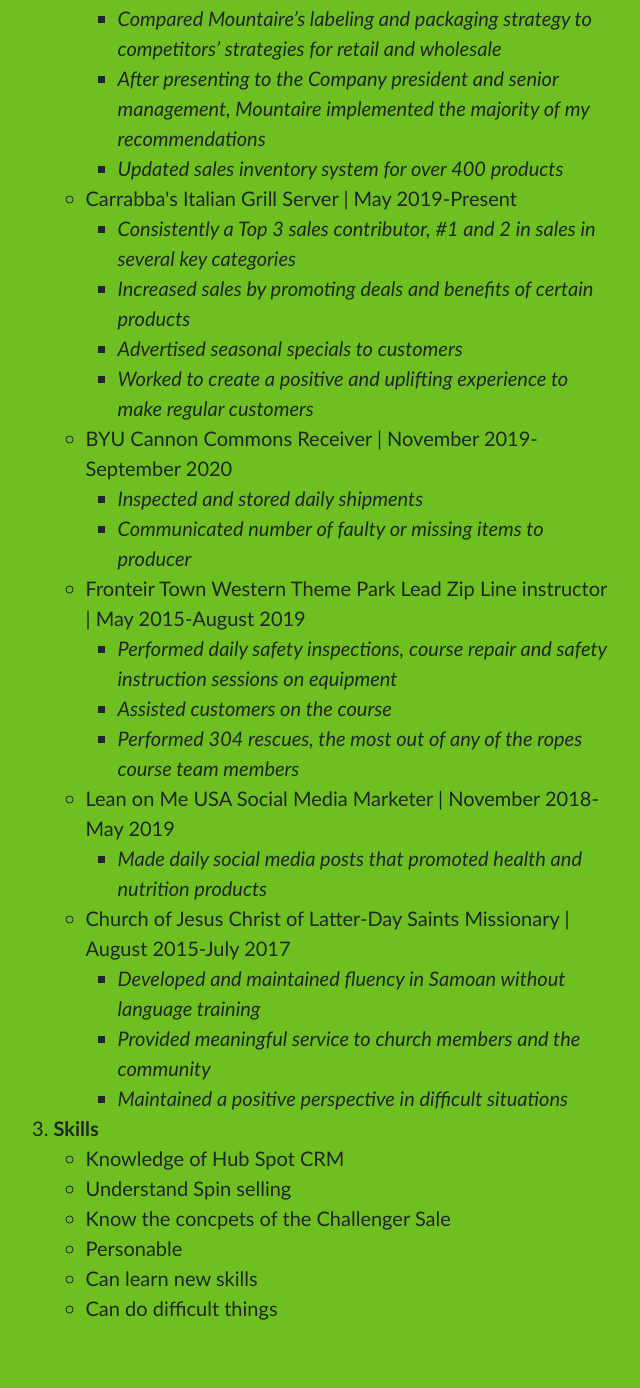
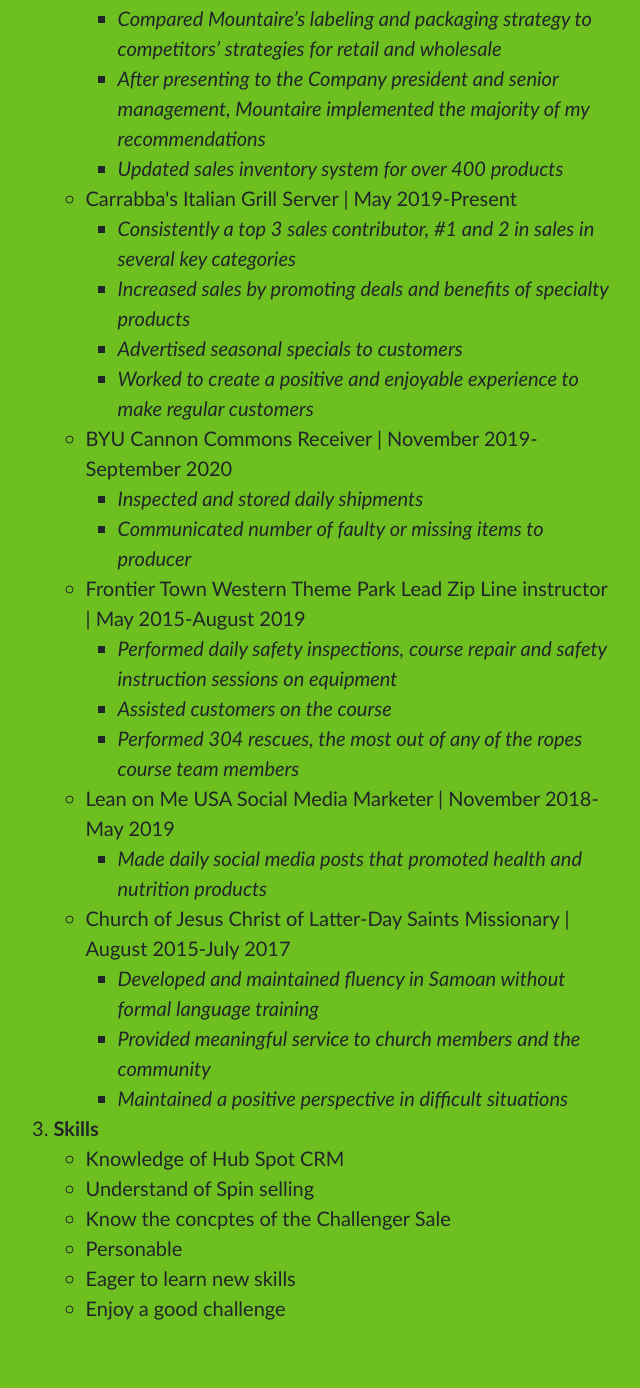
Before and after one commit to niedjohn/Real-IS-201-Final, a plain HTML site: page html/aboutMe.html in a window 1280 px wide. Shown: the part 862-2250 px from the top of the page, without its empty margins (324-964 px from the left). Drawn offline with nearby package versions, Linux system fonts and the light colour scheme; files that its build step writes are made by us from their sources; files whose address does not match are found by name.

Commit message:
Add files via upload

```diff
--- a/html/aboutMe.html
+++ b/html/aboutMe.html
@@ -1,4 +1,4 @@
-<!--John Niedfeldt March 5, 2022-->
+<!--John Niedfeldt March 18, 2022-->
 <!DOCTYPE html>
 <html lang="en">
     <head>
@@ -80,10 +80,10 @@
                                     <li>Carrabba's Italian Grill Server | May 2019-Present</li>
                                         <ul>
                                             <span class="italic">
-                                                <li>Consistently a Top 3 sales contributor, #1 and 2 in sales in several key categories</li>
-                                                <li>Increased sales by promoting deals and benefits of certain products</li>
+                                                <li>Consistently a top 3 sales contributor, #1 and 2 in sales in several key categories</li>
+                                                <li>Increased sales by promoting deals and benefits of specialty products</li>
                                                 <li>Advertised seasonal specials to customers</li>
-                                                <li>Worked to create a positive and uplifting experience to make regular customers</li>
+                                                <li>Worked to create a positive and enjoyable experience to make regular customers</li>
                                             </span>
                                         </ul>
                                     <li>BYU Cannon Commons Receiver | November 2019-September 2020</li>
@@ -93,7 +93,7 @@
                                                 <li>Communicated number of faulty or missing items to producer</li>
                                             </span>
                                         </ul>
-                                    <li>Fronteir Town Western Theme Park Lead Zip Line instructor | May 2015-August 2019</li>
+                                    <li>Frontier Town Western Theme Park Lead Zip Line instructor | May 2015-August 2019</li>
                                         <ul>
                                             <span class="italic">
                                                 <li>Performed daily safety inspections, course repair and safety instruction sessions on equipment</li>
@@ -111,7 +111,7 @@
                                     <li>Church of Jesus Christ of Latter-Day Saints Missionary | August 2015-July 2017</li>
                                         <ul>
                                             <span class="italic">
-                                                <li>Developed and maintained fluency in Samoan without language training</li>
+                                                <li>Developed and maintained fluency in Samoan without formal language training</li>
                                                 <li>Provided meaningful service to church members and the community</li>
                                                 <li>Maintained a positive perspective in difficult situations</li>
                                             </span>
@@ -120,11 +120,11 @@
                                <li><span class="bold">Skills</span>
                                 <ul>
                                     <li>Knowledge of Hub Spot CRM</li>
-                                    <li>Understand Spin selling</li>
-                                    <li>Know the concpets of the Challenger Sale</li>
+                                    <li>Understand of Spin selling</li>
+                                    <li>Know the concptes of the Challenger Sale</li>
                                     <li>Personable</li>
-                                    <li>Can learn new skills</li>
-                                    <li>Can do difficult things</li>
+                                    <li>Eager to learn new skills</li>
+                                    <li>Enjoy a good challenge</li>
                                 </ul></li>
                             </ol>
                         </p>
@@ -135,19 +135,19 @@
                             <ul>
                                 <span class="bold underline">Sports</span>
                                 <p>
-                                    One of my favorite things to do is play sports. I played baseball as a kid, but starting in middle school begaun playing tennis. By my senior year I was nt number one player on my schools team. Other sports that I enjoy are racketball, vollyball, and rugby my new passion.
+                                    One of my favorite things to do is play sports. I played baseball as a kid, but in middle school I began playing tennis. By my senior year I was the number one player on my school's team. Other sports that I enjoy are racketball, volleyball, and rugby-my new passion.
                                 </p>
                                 <img src="../images/tennis.jpg" alt="Senior Year Tennis Match" width="300"><br><br>
                                 <span class="bold underline">Fishing</span>
                                 <p>
-                                    You could say that I am like Simon Peter becasue as he said in John 21:3 "I go a fishing." Growing up in Georgia I was a bass fisherman, but when my family relocated to the DELMARVA Penninsual right near the Chesapeake Bay I fell in love salt water fishing. Recently I just picked up fly fhishing which oppended up a whole new can of worms!(pun intended)
+                                    You could say that I am like Simon Peter becasue as he said in John 21:3, "I go a fishing." Growing up in Georgia I was a bass fisherman, but when my family relocated to the Delmarva peninsual, near the Chesapeake Bay, I fell in love with salt water fishing. I recently picked up fly fishing which opened up a whole new can of worms! (pun intended)
                                 </p>
                                 <img src="../images/cobia.jpg" alt="Cobia off Kiptopeeke State Park Chesapeake Bay" width="300">
                                 <img src="../images/trout.jpg" alt="Largest Rainbow Trout on FLy" width="300"><br><br>
                                 <span class="bold underline">Music</span>
                                <p>
-                                    Growing up my mother made sure that we leanred piano. So, I learned to play the piano. I'm a decent pianist but my
-                                    true musical passion is in playing the french horn. I played all through middle and highschool I even made it to Georgia Music Edcaters Association All state band. I could tell more but why don't you hear for yourself, check out my video below!
+                                    Growing up, my mother made sure that we leanred piano. So, I learned to play the piano. I'm a decent pianist, but my
+                                    true musical passion is playing the french horn. I played all through middle and highschool and I even made it to Georgia Music Edcaters Association All-state Band. I could tell you more, but why don't you hear for yourself. Check out my video below!
                                </p>
                                 <iframe width="560" height="315" src="https://www.youtube.com/embed/GHb71bHisu0" title="YouTube video player" frameborder="0" allow="accelerometer; autoplay; clipboard-write; encrypted-media; gyroscope; picture-in-picture" allowfullscreen></iframe>
                             </ul>
--- a/styles/mystyles.css
+++ b/styles/mystyles.css
@@ -1,4 +1,4 @@
-/*!John Niedfeldt March 5, 2022*/
+/*!John Niedfeldt March 18, 2022*/
 .background {
     background-color:rgb(236, 148, 46);
 }
```
Also changed, not shown: html/tableau.html (+2 -2 lines).
